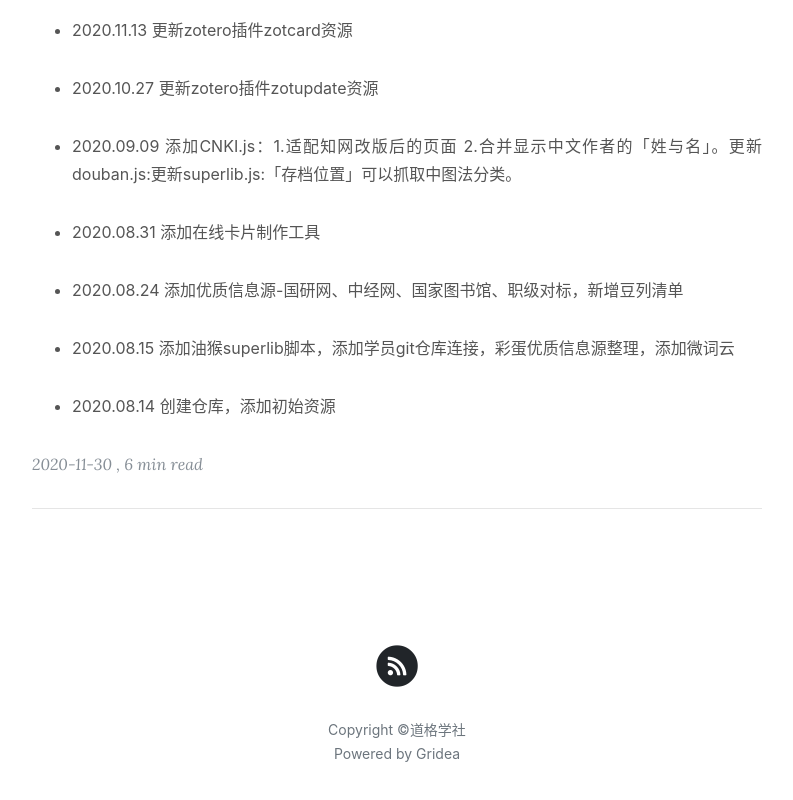
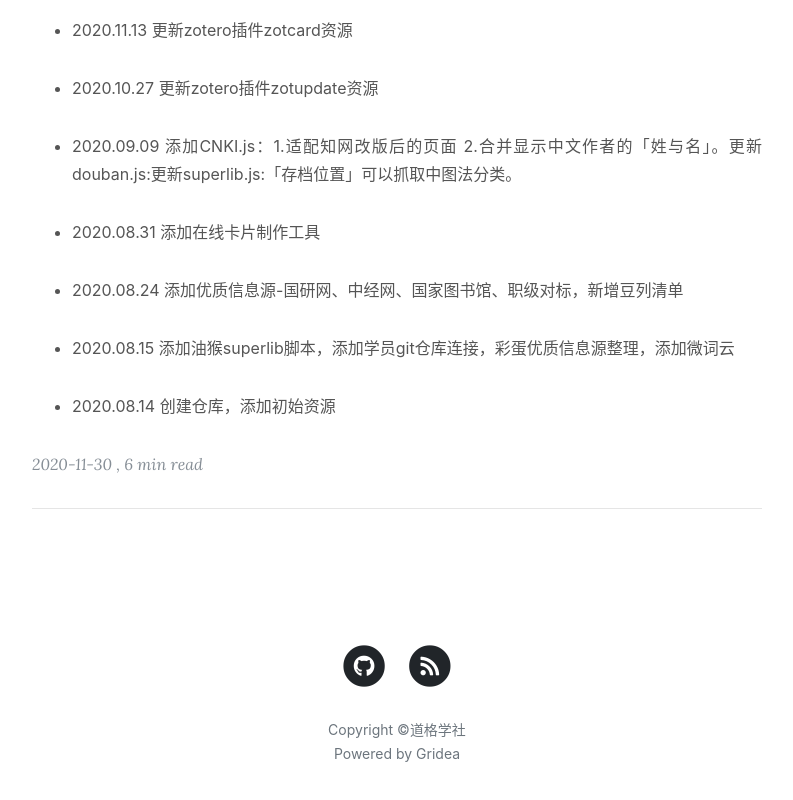
Before and after one commit to gezhongran/gezhongran.github.io, a plain HTML site: page index.html in a window 1280 px wide. Shown: the part 5712-6512 px from the top of the page, without its empty margins (243-1036 px from the left). Drawn offline with nearby package versions, Linux system fonts and the light colour scheme; a script that the page names is missing; a small style sheet from the web is missing.

Commit message:
update from gridea: 2020-11-30 17:09:25

```diff
--- a/atom.xml
+++ b/atom.xml
@@ -2,7 +2,7 @@
 <feed xmlns="http://www.w3.org/2005/Atom">
     <id>https://gezhongran.github.io</id>
     <title>道格学社</title>
-    <updated>2020-11-30T09:08:26.775Z</updated>
+    <updated>2020-11-30T09:09:24.426Z</updated>
     <generator>https://github.com/jpmonette/feed</generator>
     <link rel="alternate" href="https://gezhongran.github.io"/>
     <link rel="self" href="https://gezhongran.github.io/atom.xml"/>
--- a/index.html
+++ b/index.html
@@ -506,6 +506,15 @@
           <ul class="list-inline text-center">
 
 
+            <li class="list-inline-item">
+              <a href="https://github.com/gezhongran/DougSociety/settings" target="_blank">
+                <span class="fa-stack fa-lg">
+                  <i class="fas fa-circle fa-stack-2x"></i>
+                  <i class="fab fa-github fa-stack-1x fa-inverse"></i>
+                </span>
+              </a>
+            </li>
+
 
 
 
```
Also changed, not shown: archives/index.html (+9 -0 lines), post/dao-ge-xue-she/index.html (+9 -0 lines), tags/index.html (+9 -0 lines).
